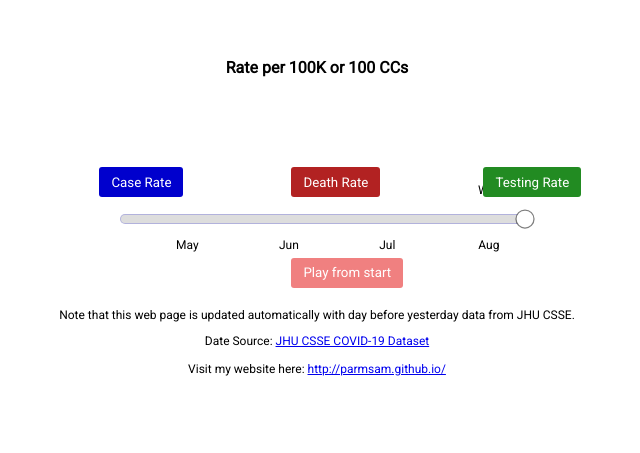
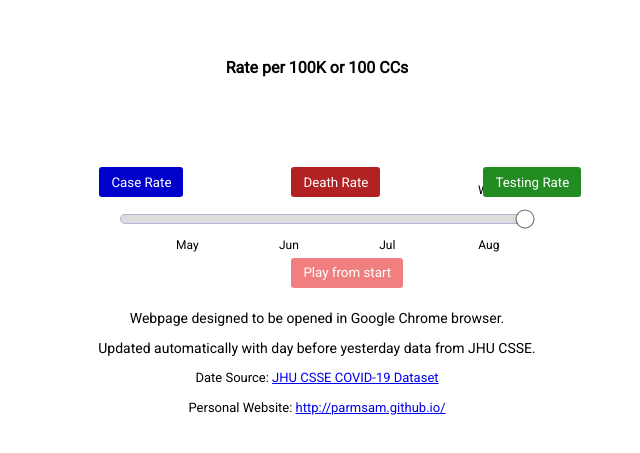
Before and after one commit to parmsam/covid-19-dashboard, a plain HTML site: page index.html in a window 1280 px wide. Shown: the part 665-1118 px from the top of the page, without its empty margins (323-963 px from the left). Drawn offline with nearby package versions, Linux system fonts and the light colour scheme; no server answers; a web font is replaced by a local one.

Commit message:
updated page desc

```diff
--- a/index.html
+++ b/index.html
@@ -42,18 +42,19 @@
     <br><br>
 
 
-    <div style="text-align: center;  height: 100%; width: 100%; margin:0; font-size: 12px;" >
+    <div style="text-align: center;  height: 100%; width: 100%; margin:0; font-size: 14px;" >
       <p style="position: relative; max-width: 50%; margin-left: auto; margin-right: auto">
-        Note that this web page is updated automatically with day before yesterday data from JHU CSSE.
+        <p style='font-size: 14px'> Webpage designed to be opened in Google Chrome browser.</p>
+        Updated automatically with day before yesterday data from JHU CSSE.
       </p>
+    </div>
+
+    <div style="text-align: center;  height: 100%; width: 100%; margin:0; font-size: 13px;" >
       Date Source:
       <a href="https://github.com/CSSEGISandData/COVID-19/tree/master/csse_covid_19_data">
             JHU CSSE COVID-19 Dataset</a>
       <br><br>
-    </div>
-
-    <div style="text-align: center;  height: 100%; width: 100%; margin:0; font-size: 12px;" >
-    Visit my website here:
+    Personal Website:
     <a href="http://parmsam.github.io/">
           http://parmsam.github.io/</a>
     </div>
--- a/usa_map.js
+++ b/usa_map.js
@@ -33,10 +33,11 @@ var yesterday_day = "0" + (yesterday.getDate());
 }
 else var yesterday_day = (yesterday.getDate());
 
-var yesterday_date = month +'-'+ yesterday_day +'-'+ today.getFullYear();
+var yesterday_date = month +'-'+ yesterday_day.toString() +'-'+ today.getFullYear().toString(); //added expliict type conversions
 
 function numberWithCommas(x) {
     return x.toString().replace(/\B(?<!\.\d*)(?=(\d{3})+(?!\d))/g, ",");
+    // return (x).toLocaleString('en')
 }
 
 
```
